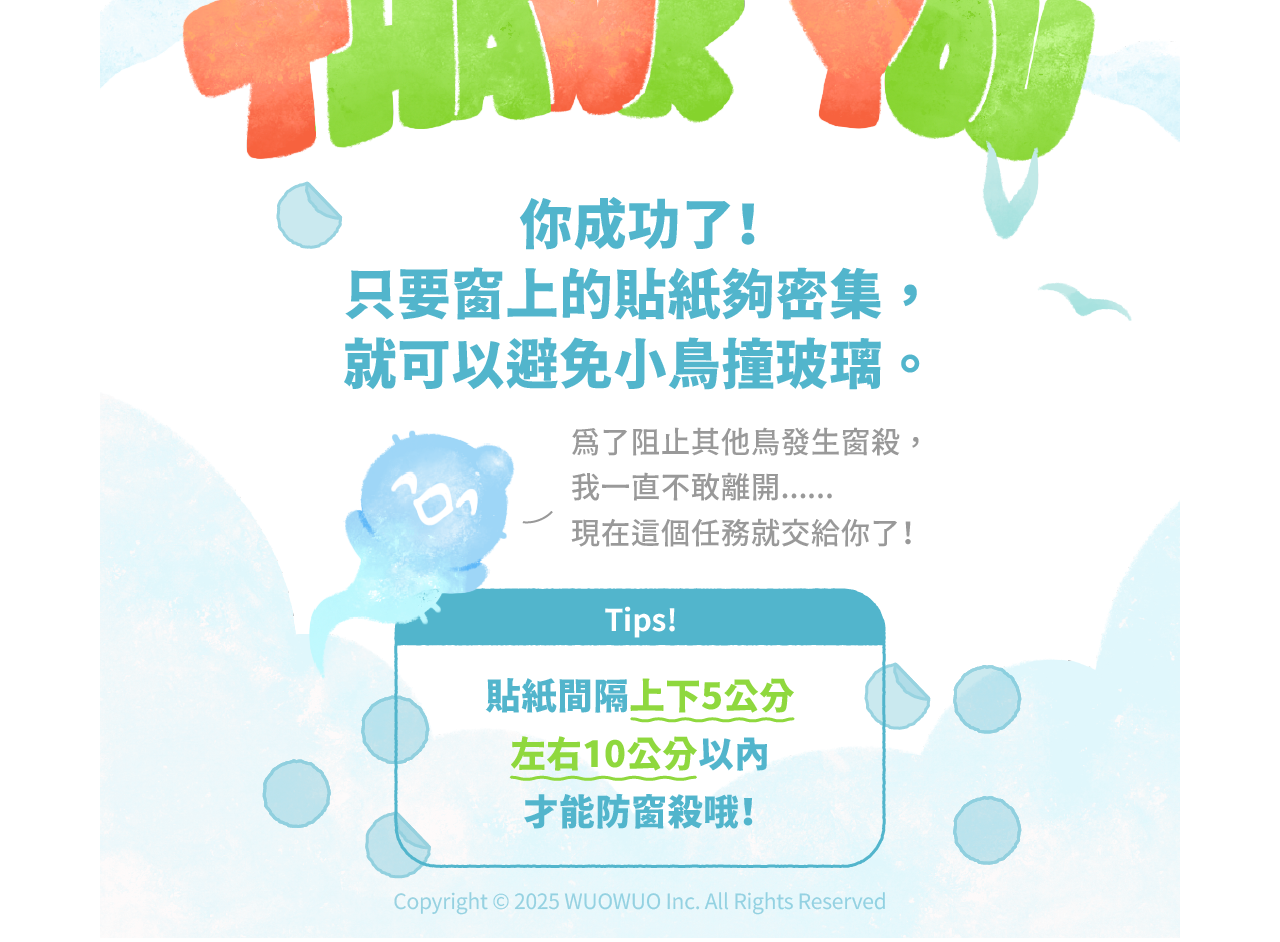
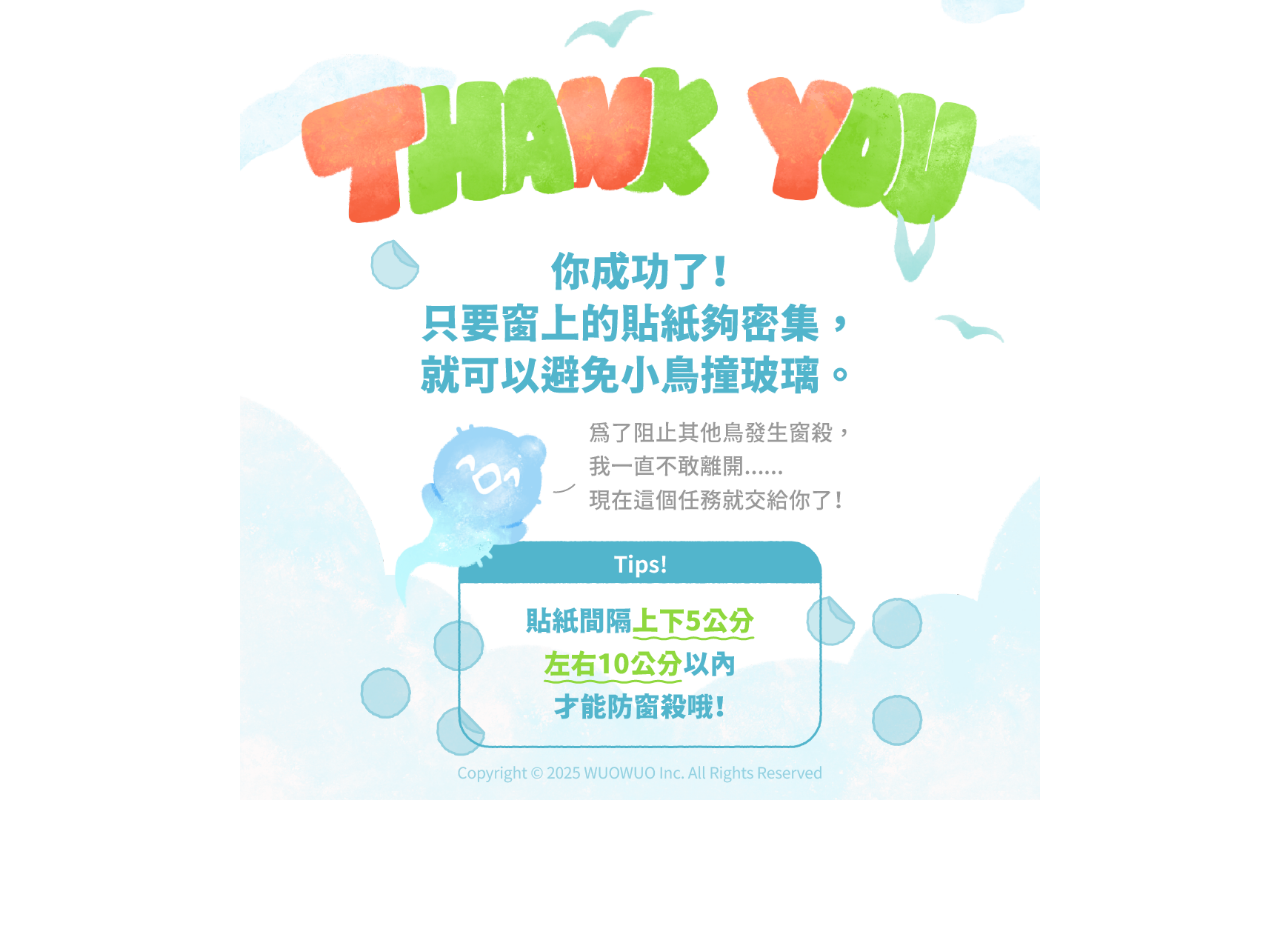
Before and after one commit to tppr2046/winkilltest, a plain HTML site: page Game/share.html in a window 1280 px wide. After the commit the page ends 800 px from the top, so only its background shows below. Drawn offline with Linux system fonts and the light colour scheme.

Commit message:
share圖片適應視窗

```diff
--- a/Game/share.html
+++ b/Game/share.html
@@ -19,7 +19,7 @@
             background-color: #FFFFFF;
         }
 
-        .image-container {
+        .container {
             width: 100vw; /* 使圖片適應視窗寬度 */
             height: 100vh; /* 使圖片適應視窗高度 */
             max-width: 1080px; /* 最大寬度 1080px */
@@ -29,7 +29,7 @@
             align-items: center;
         }
 
-            .image-container img {
+            img {
                 max-width: 100%; /* 確保圖片不超過容器大小 */
                 max-height: 100%; /* 確保圖片不超過容器大小 */
                 height: auto;
```
